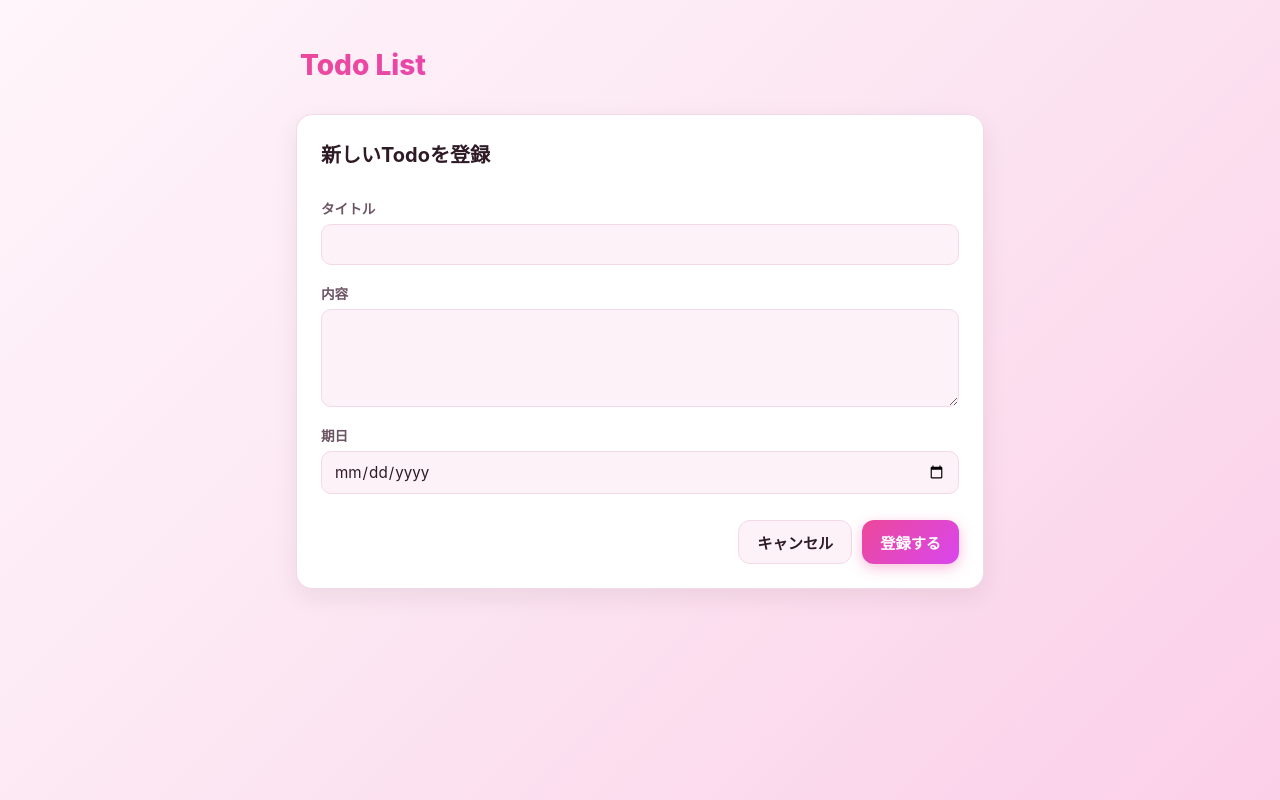
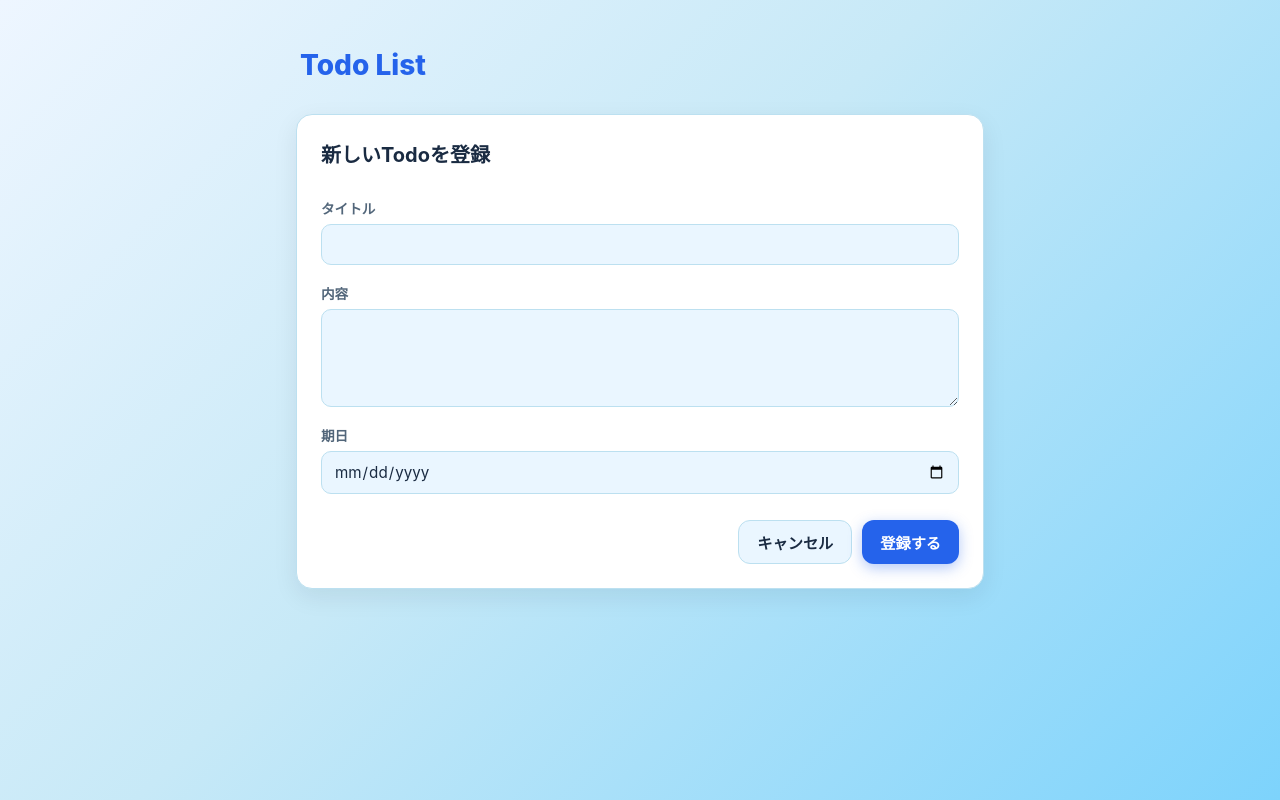
Before and after one commit to yurin02/todo-list-app, a FastAPI app: page /todos/new in a window 1280 px wide. Run offline with FastAPI, Linux system fonts and the light colour scheme.

Commit message:
Switch accent color scheme to blue
Updates title, buttons, checkbox glow, due-date badge, and page
background gradient to a blue/cyan palette in both light and dark
mode, keeping danger/success/overdue semantics unchanged.

Co-Authored-By: Claude Sonnet 5 <noreply@anthropic.com>

```diff
--- a/app/static/style.css
+++ b/app/static/style.css
@@ -1,15 +1,15 @@
 :root {
-  --bg-gradient: linear-gradient(135deg, #fff5fa 0%, #fce7f3 45%, #fbcfe8 100%);
+  --bg-gradient: linear-gradient(135deg, #eef6ff 0%, #c7e9f7 45%, #7dd3fc 100%);
   --surface: #ffffff;
-  --surface-alt: #fdf2f8;
-  --border: #f3d9e7;
-  --text-primary: #2e1b26;
-  --text-secondary: #6b5563;
+  --surface-alt: #eaf6ff;
+  --border: #bce0f0;
+  --text-primary: #1a2b42;
+  --text-secondary: #52667a;
 
-  --accent: #ec4899;
-  --accent-2: #d946ef;
-  --accent-text: #be185d;
-  --accent-glow: rgba(236, 72, 153, 0.35);
+  --accent: #2563eb;
+  --accent-2: #0891b2;
+  --accent-text: #1d4ed8;
+  --accent-glow: rgba(37, 99, 235, 0.35);
 
   --danger: #ef4444;
   --danger-dark: #b91c1c;
@@ -23,26 +23,26 @@
   --overdue-text: #b91c1c;
   --overdue-glow: rgba(239, 68, 68, 0.35);
 
-  --due-bg: #fce7f3;
-  --due-text: #be185d;
+  --due-bg: #dbeafe;
+  --due-text: #1d4ed8;
 
-  --shadow-md: 0 8px 24px rgba(46, 27, 38, 0.08);
-  --shadow-lg: 0 16px 40px rgba(46, 27, 38, 0.14);
+  --shadow-md: 0 8px 24px rgba(15, 23, 42, 0.08);
+  --shadow-lg: 0 16px 40px rgba(15, 23, 42, 0.14);
 }
 
 @media (prefers-color-scheme: dark) {
   :root {
-    --bg-gradient: linear-gradient(135deg, #240f1d 0%, #331528 45%, #3d1a30 100%);
-    --surface: #2b1624;
-    --surface-alt: #36192c;
-    --border: #4d2a3f;
-    --text-primary: #f9eef4;
-    --text-secondary: #cba7bd;
+    --bg-gradient: linear-gradient(135deg, #071a2c 0%, #0b2c46 45%, #0e3a52 100%);
+    --surface: #0d2038;
+    --surface-alt: #12304e;
+    --border: #1e4a68;
+    --text-primary: #eaf2fb;
+    --text-secondary: #9fb8d3;
 
-    --accent: #f472b6;
-    --accent-2: #e879f9;
-    --accent-text: #fbcfe8;
-    --accent-glow: rgba(244, 114, 182, 0.45);
+    --accent: #38bdf8;
+    --accent-2: #0891b2;
+    --accent-text: #bae6fd;
+    --accent-glow: rgba(56, 189, 248, 0.45);
 
     --danger: #f87171;
     --danger-dark: #fca5a5;
@@ -56,8 +56,8 @@
     --overdue-text: #fca5a5;
     --overdue-glow: rgba(248, 113, 113, 0.45);
 
-    --due-bg: rgba(244, 114, 182, 0.15);
-    --due-text: #fbcfe8;
+    --due-bg: rgba(56, 189, 248, 0.15);
+    --due-text: #bae6fd;
 
     --shadow-md: 0 8px 24px rgba(0, 0, 0, 0.35);
     --shadow-lg: 0 16px 40px rgba(0, 0, 0, 0.5);
@@ -90,10 +90,7 @@ body {
   margin: 0;
   font-size: 1.75rem;
   font-weight: 800;
-  background: linear-gradient(135deg, var(--accent), var(--accent-2));
-  -webkit-background-clip: text;
-  background-clip: text;
-  color: transparent;
+  color: var(--accent);
 }
 
 .container {
@@ -129,7 +126,7 @@ body {
 
 .btn-primary {
   color: #ffffff;
-  background: linear-gradient(135deg, var(--accent), var(--accent-2));
+  background: var(--accent);
   box-shadow: 0 4px 14px var(--accent-glow);
 }
 
```
